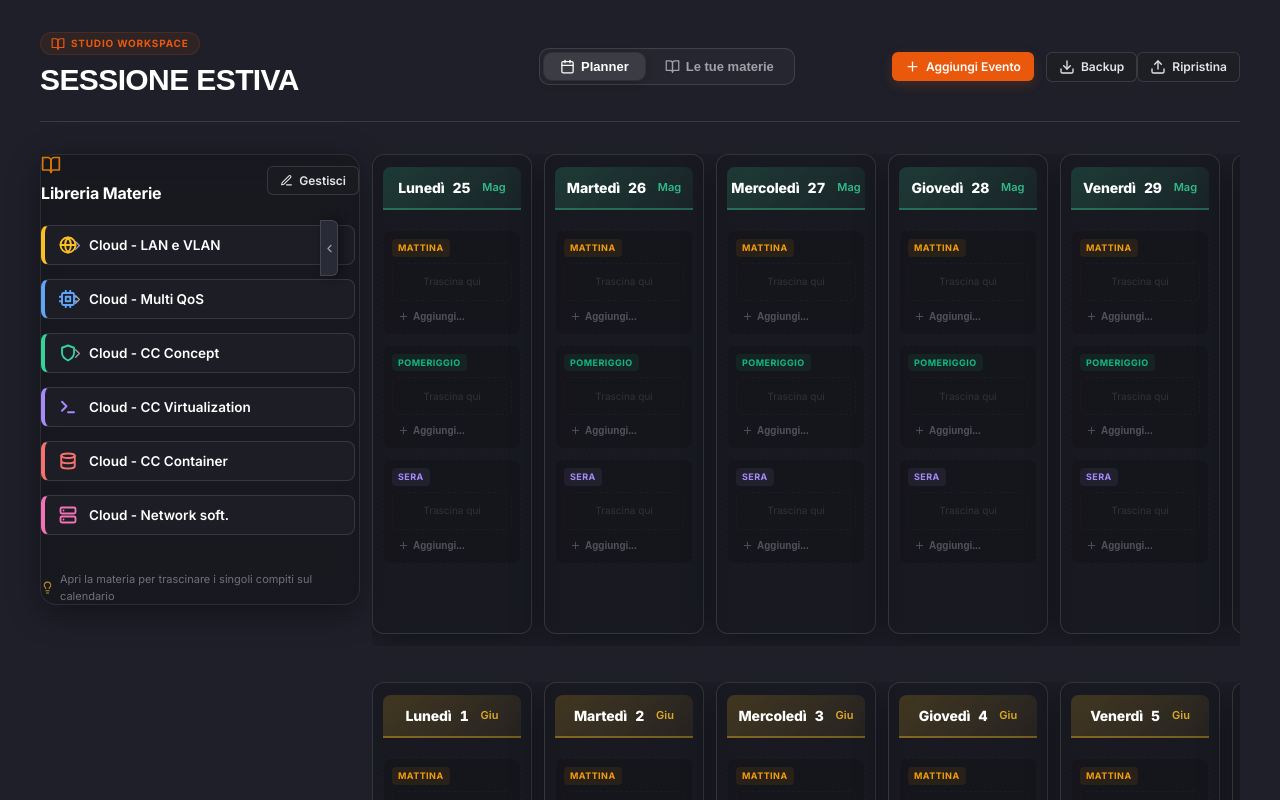
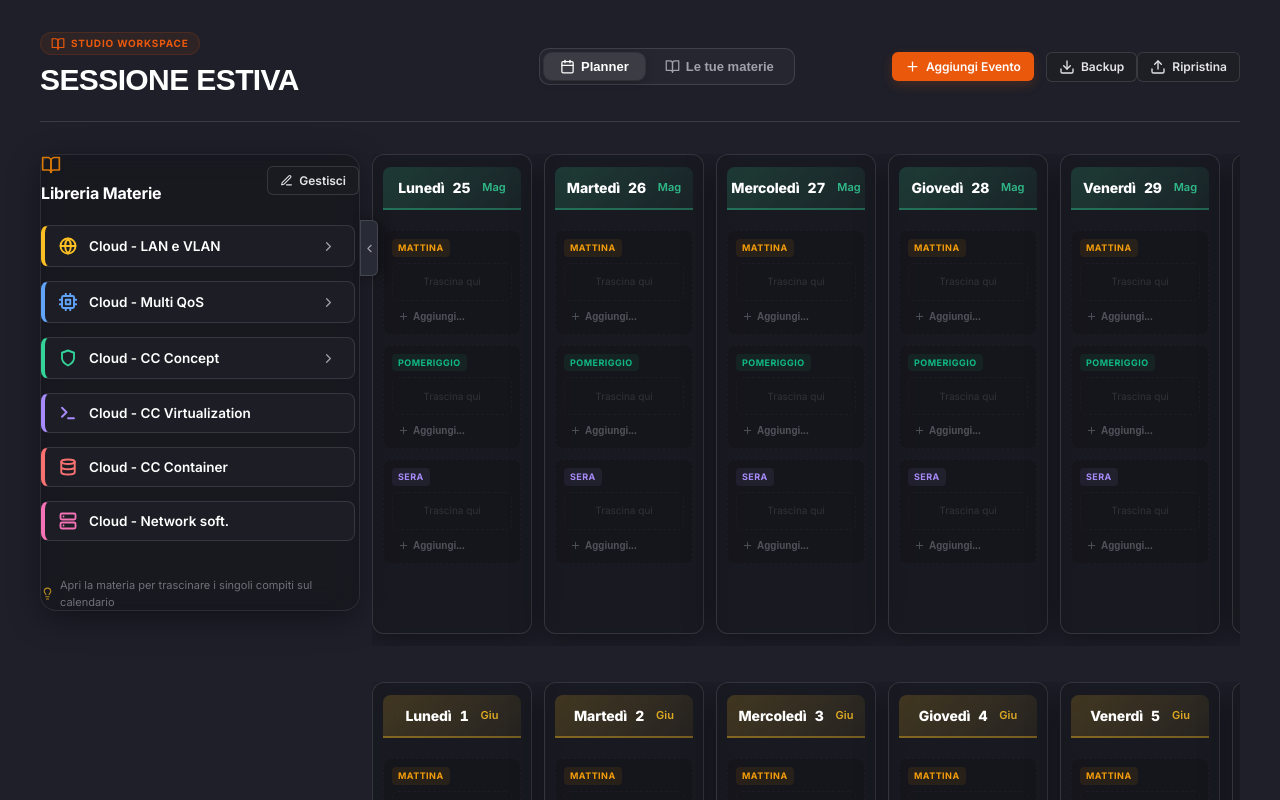
Before and after one commit to enricodagnese/studio-planner, a React (Vite) app: page / in a window 1280 px wide. Shown: the top 800 px of the page. Built offline with nearby package versions, Linux system fonts and the light colour scheme.

Commit message:
fix: posizionamento tasto espansione materie a destra e linguetta sidebar

```diff
--- a/src/App.css
+++ b/src/App.css
@@ -3593,17 +3593,7 @@ body {
   opacity: 0.8 !important;
 }
 
-.btn-tree-toggle {
-  position: absolute !important;
-  left: 20px !important;
-  top: 50% !important;
-  transform: translateY(-50%) !important;
-  margin-left: 0 !important;
-}
-
-.btn-tree-toggle.expanded {
-  transform: translateY(-50%) rotate(90deg) !important;
-}
+
 
 .subject-card .checkbox-container {
   margin-left: 4px !important;
--- a/src/App.tsx
+++ b/src/App.tsx
@@ -409,7 +409,7 @@ function App() {
           <div className="sidebar-handle-col">
             <button
               className="sidebar-strip-toggle"
-              style={{ left: isSidebarOpen ? '320px' : '0px' }}
+              style={{ left: isSidebarOpen ? '360px' : '0px' }}
               onClick={() => setIsSidebarOpen(!isSidebarOpen)}
               title={isSidebarOpen ? 'Chiudi libreria' : 'Apri libreria'}
             >
```
